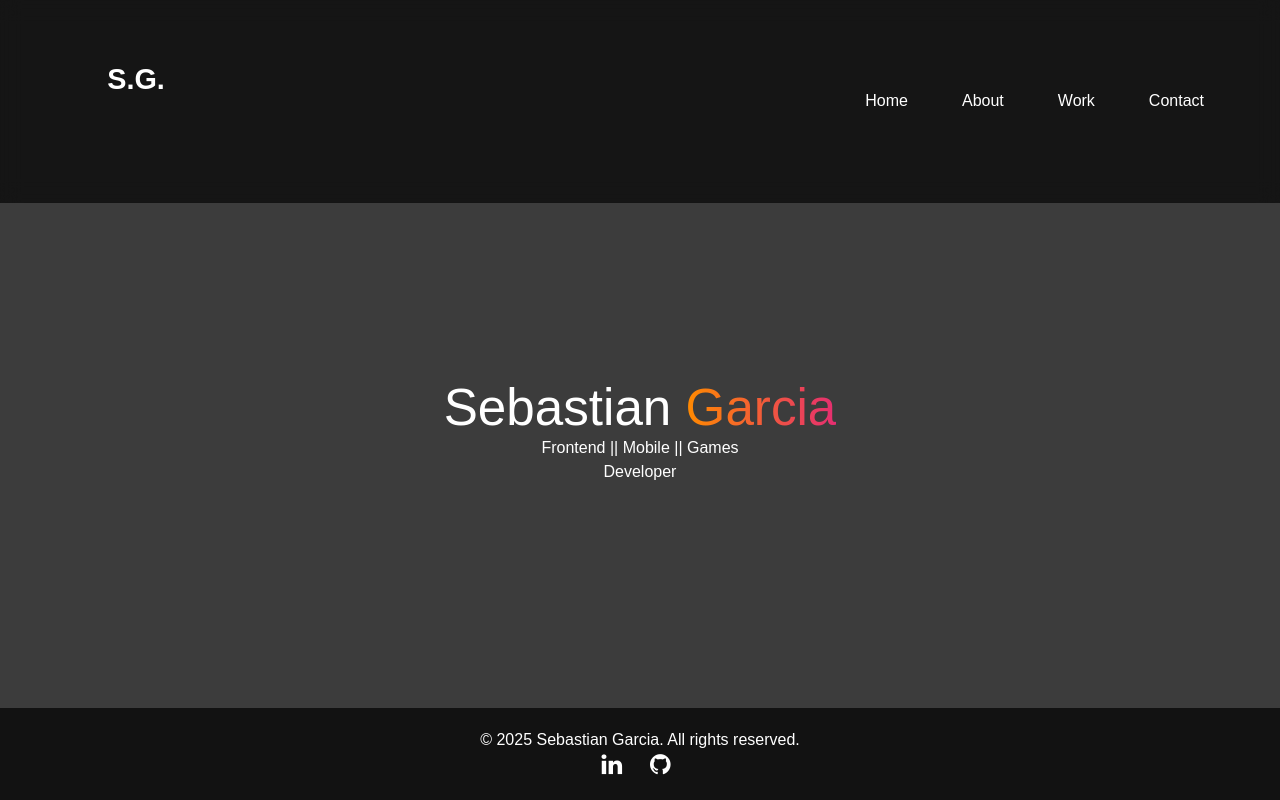
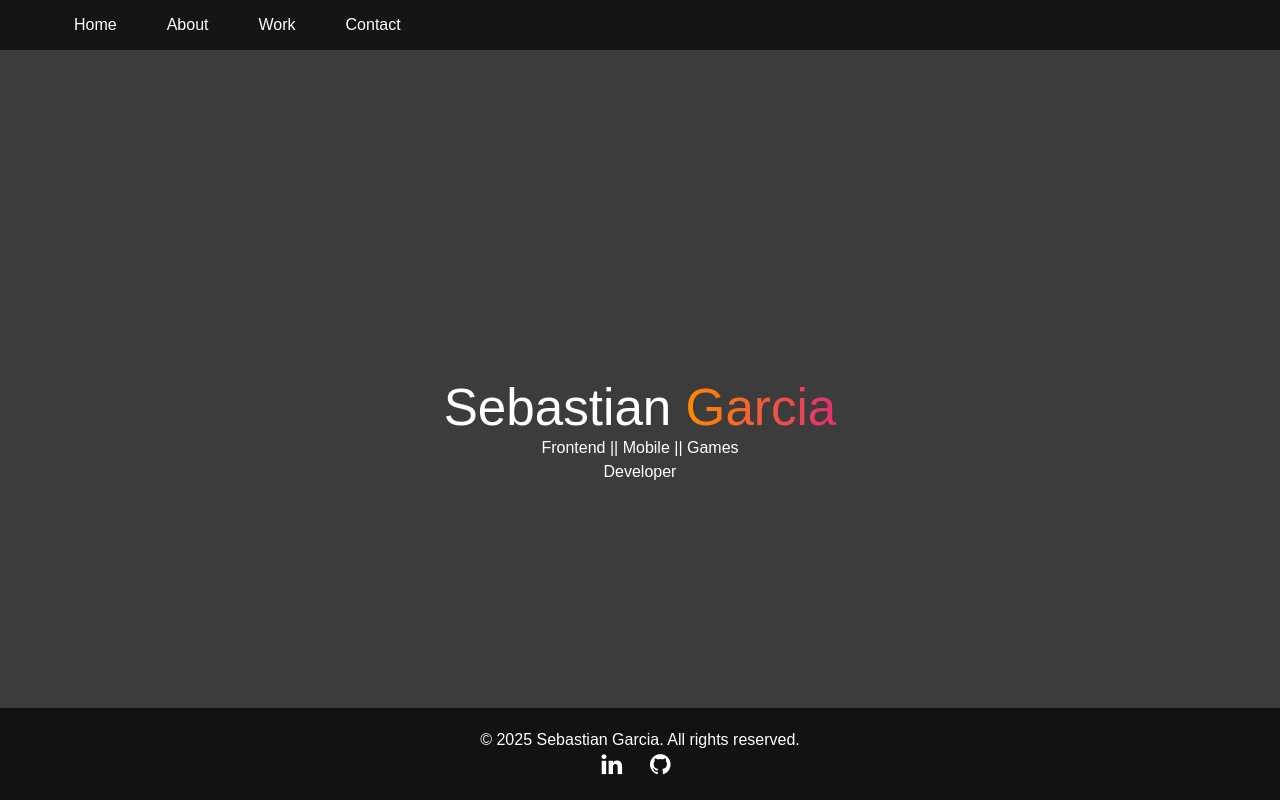
Before and after one commit to SzK14/Szk, a React (Vite) app: page / in a window 1280 px wide. Shown: the top 800 px of the page. Built offline with nearby package versions, Linux system fonts and the light colour scheme.

Commit message:
new updates

```diff
--- a/src/App.jsx
+++ b/src/App.jsx
@@ -25,6 +25,7 @@ function App() {
 
       </div>
     </Router>
+
   )
 }
 
--- a/src/components/HomePage.jsx
+++ b/src/components/HomePage.jsx
@@ -8,16 +8,13 @@ const HomePage = () => {
       <Helmet>
         <title>Sebastian Garcia - Portfolio</title>
         <meta name="description" content="Sebastian Garcia's portfolio showcasing skills in frontend, mobile, and game development." />
-        <meta name="keywords" content="Sebastian Garcia, frontend developer, mobile developer, game developer, portfolio" />
+        <meta name="keywords" content="Sebastian Garcia, frontend developer, mobile developer, game developer, portfolio, ui/ux design, SEO, google Ads, social media, game development, unity2d, unity3d." />
         <meta name="author" content="Sebastian Garcia" />
         <meta property="og:title" content="Sebastian Garcia - Portfolio" />
         <meta property="og:description" content="Sebastian Garcia's portfolio showcasing skills in frontend, mobile, and game development." />
         <meta property="og:image" content="/src/assets/Main.jpg" />
         <meta property="og:url" content="https://your-portfolio-url.com" />
-        <meta name="twitter:card" content="summary_large_image" />
-        <meta name="twitter:title" content="Sebastian Garcia - Portfolio" />
-        <meta name="twitter:description" content="Sebastian Garcia's portfolio showcasing skills in frontend, mobile, and game development." />
-        <meta name="twitter:image" content="/src/assets/Main.jpg" />
+        <meta property="og:type" content="website" />
       </Helmet>
 
       {/* 🔥 HERO SECTION */}
@@ -32,6 +29,7 @@ const HomePage = () => {
           </div>
         </div>
       </section>
+
 
       {/* 🙋‍♂️ PROFILE SECTION */}
       <section className="profile-section">
--- a/src/components/Navbar.css
+++ b/src/components/Navbar.css
@@ -5,10 +5,10 @@
   top: 0;
   left: 0;
   background: rgba(17, 17, 17, 0.9);
-  backdrop-filter: blur(10px);
+  backdrop-filter: blur(1px);
   display: flex;
   justify-content: center;
-  padding: 15px 0;
+  padding: 5px 0;
   z-index: 100;
 }
 
@@ -18,19 +18,6 @@
   align-items: center;
   width: 90%;
   max-width: 1200px;
-}
-
-/* 🔥 Logo */
-.logo {
-  font-size: 1.8rem;
-  font-weight: bold;
-  color: white;
-  text-decoration: none;
-  transition: color 0.3s ease;
-}
-
-.logo:hover {
-  color: #ff8a00;
 }
 
 /* 🔥 Links */
@@ -44,7 +31,7 @@
   font-size: 1rem;
   text-decoration: none;
   transition: all 0.3s ease;
-  padding: 8px 12px;
+  padding: 8px 10px;
   border-radius: 5px;
 }
 
--- a/src/components/Navbar.jsx
+++ b/src/components/Navbar.jsx
@@ -9,10 +9,6 @@ const Navbar = () => {
   return (
     <nav className="navbar">
       <div className="nav-container">
-        {/* Logo */}
-        <Link to="/" className="logo">
-          S.G.
-        </Link>
 
         {/* Menú para pantallas grandes */}
         <div className={`nav-links ${menuOpen ? "open" : ""}`}>
```
Also changed, not shown: src/main.jsx (line endings or trailing spaces).
